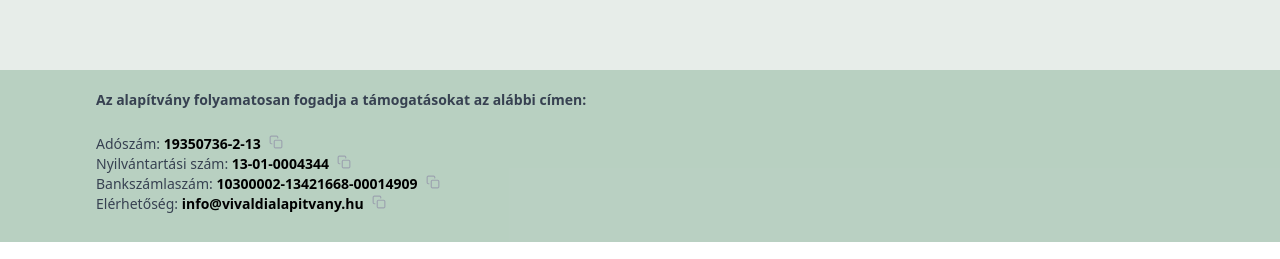
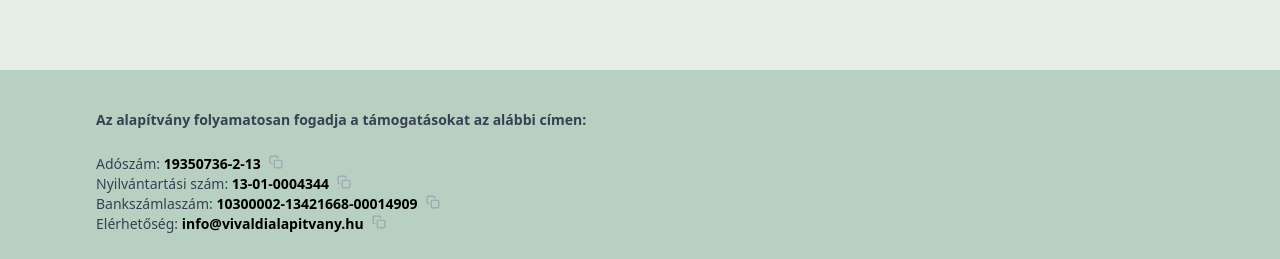
Before and after one commit to vladyslavt97/vivaldialapitvany, a Next.js app: page / in a window 1280 px wide. Shown: the part 1103-1362 px from the top of the page. Built offline with nearby package versions, Linux system fonts and the light colour scheme.

Commit message:
copied in the center

```diff
--- a/components/Copied.tsx
+++ b/components/Copied.tsx
@@ -9,7 +9,7 @@
   const language = useStore((state: languagesState) => state.language);
 
   return (
-    <div className="my-1 px-3 bg-green-700/60 text-center rounded-full text-black absolute top-0 left-0 flex w-full justify-center items-center">
+    <div className="my-1 md:my-2 px-3 bg-green-700/30 text-center rounded-full text-black absolute top-0 md:w-96">
         <h1>{language === "hun" ? "Másolva" : "Copied"}</h1>
     </div>
   )
--- a/components/Footer.tsx
+++ b/components/Footer.tsx
@@ -22,8 +22,8 @@
 
     const mystyle = "font-bold text-black"
   return (
-    <div className='bg-green-800/30 w-screen px-5 pt-6 pb-4 sm:px-24 sm:py-5 relative bottom-0 text-gray-700 text-sm sm:text-md'>
-        {copied === true && <Copied/>}
+    <div className='bg-green-800/30 w-screen px-5 pt-6 pb-4 sm:px-24 sm:py-5 md:pt-10 relative bottom-0 text-gray-700 text-sm sm:text-md'>
+        {copied === true && <div className='flex flex-row justify-center items-center w-full'><Copied/></div>}
         <h2 className='font-bold'>{language === "hun" ? "Az alapítvány folyamatosan fogadja a támogatásokat az alábbi címen:" : "Donations are welcome by bank transfer; please use the details below:"}</h2>
         <h2 className='mt-6'>{language === "hun" ? "Adószám:" : "Tax number:"}
           <span className={mystyle}> 19350736-2-13</span>
```
